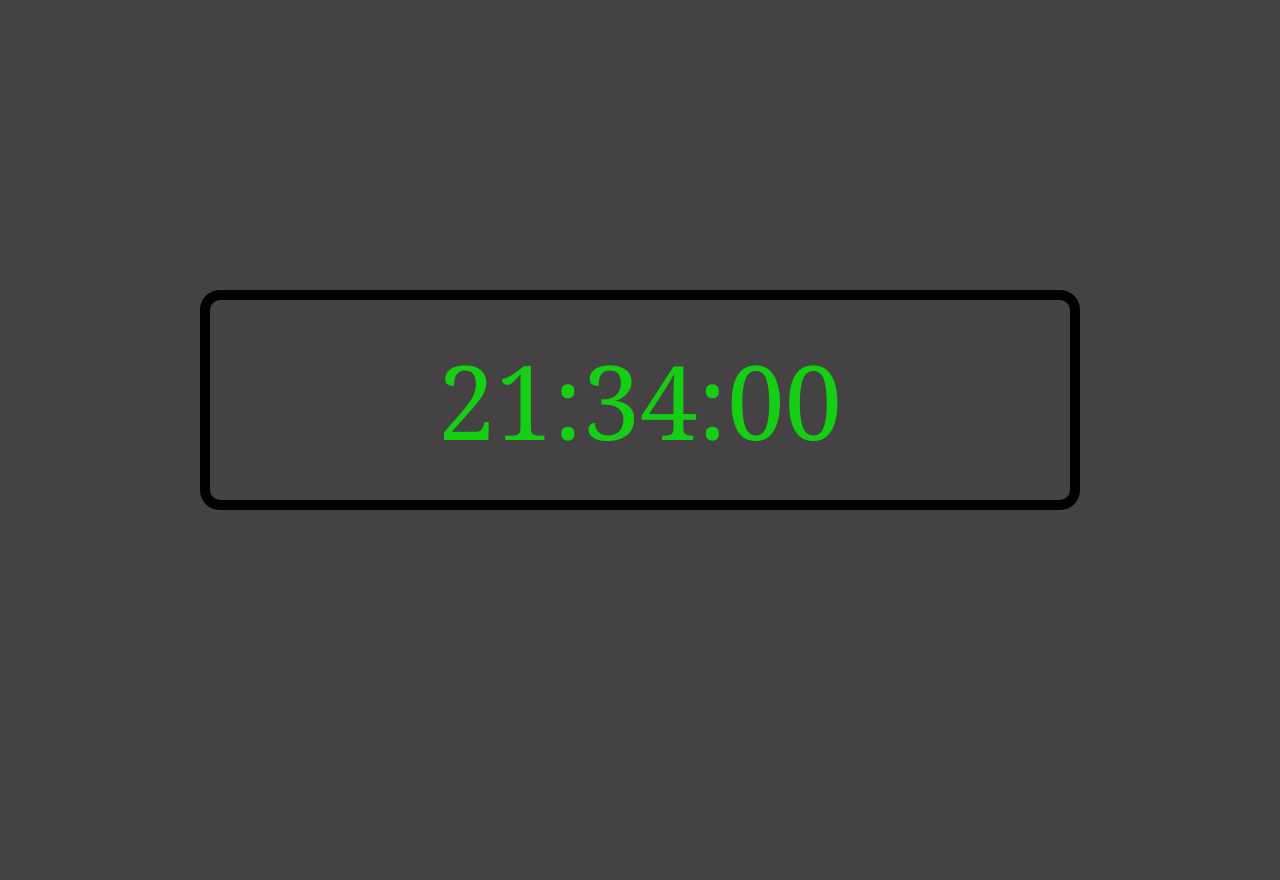
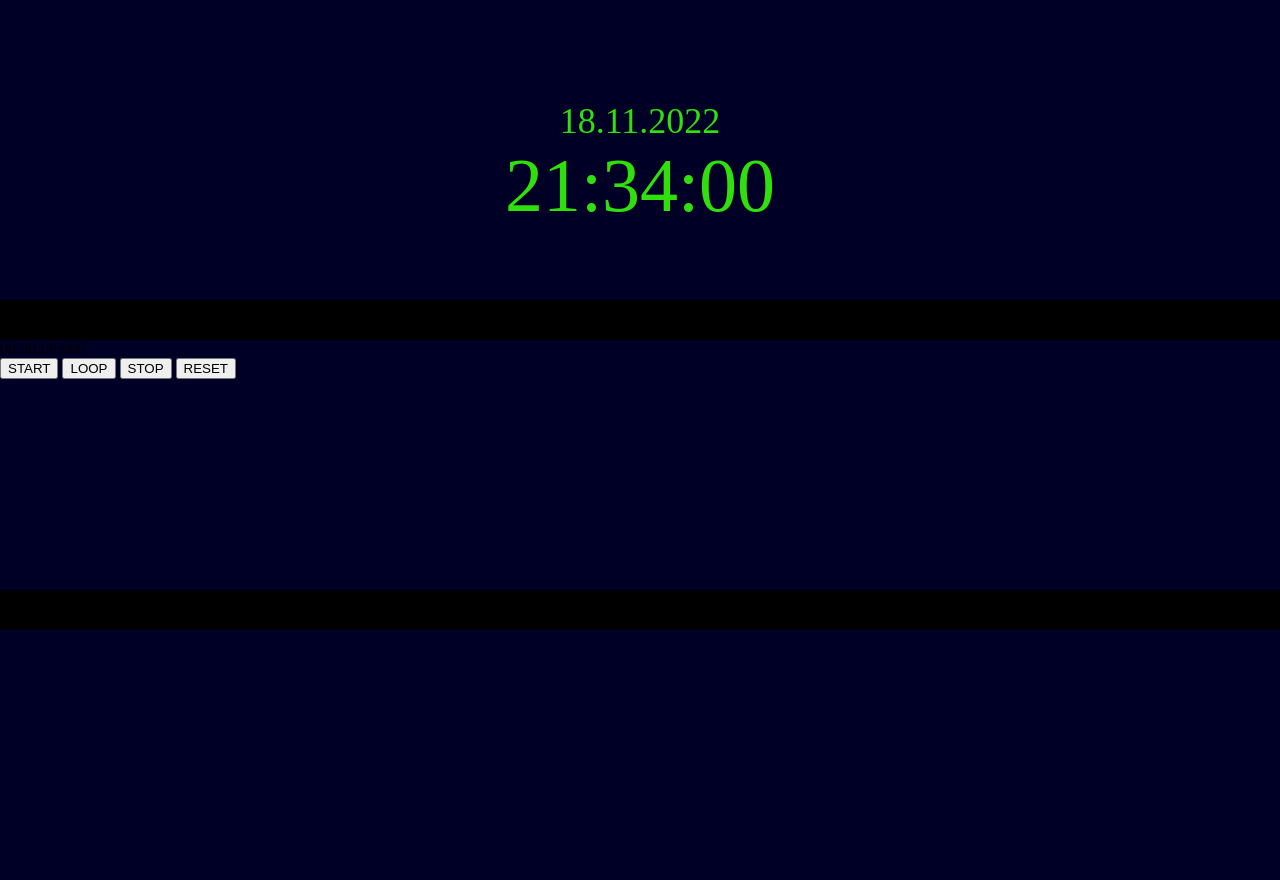
Before and after one commit to AVKydin/-Lesson11-task1, a plain HTML site: page index.html in a window 1280 px wide. Before the commit the page ends 800 px from the top, so only its background shows below. Drawn offline with Linux system fonts and the light colour scheme.

Commit message:
process HW

```diff
--- a/index.html
+++ b/index.html
@@ -27,8 +27,30 @@
 
     <!-- <div class="coutDown"></div> -->
 
-    <div class="digital-clock">12:00:00</div>
+    <!-- <div class="digital-clock">12:00:00</div> -->
 
+
+    <div class="container">
+        <div class="block-date">
+            <div class="date">ddf</div>
+            <div class="time"></div>
+        </div>
+        <!-- <div class="block"></div> -->
+        <div class="block-stopwatch">
+            <div>
+                <div>00:00:00:000</div>
+                <div>
+                    <button>START</button>
+                    <button>LOOP</button>
+                    <button>STOP</button>
+                    <button>RESET</button>
+                </div>
+            </div>
+            <div></div>
+        </div>
+        <!-- <div class="block"></div> -->
+        <div class="block-timer"></div>
+    </div>
 
     <script src="./main.js"></script>
 </body>
--- a/main.css
+++ b/main.css
@@ -1,21 +1,12 @@
-.blockTimeout,
+/* .blockTimeout,
 .blockInterval{
     width: 500px;
     padding: 10px;
     border: 1px solid #000;
     margin: 10px 0;
-}
+} */
 
-body{
-    margin: 0;
-    padding: 0;
-    background-color: rgb(68, 66, 66);
-    display: flex;
-    width: 100vw;
-    height: 100vh;
-}
-
-.digital-clock{
+/* .digital-clock{
     width: 800px;
     margin: auto;
     padding: 30px;
@@ -25,4 +16,49 @@ body{
     font-size: 103px;
     text-align: center;
     font-family: Georgia, 'Times New Roman', Times, serif;
+} */
+
+body{
+    margin: 0;
+    padding: 0;
+    background-color: rgb(0, 0, 0);
+    width: 100vw;
+    height: 100vh;
 }
+
+/* .block{
+    height: 50px;
+    background-color: ;
+} */
+
+.block-date{
+    height: 100px;
+    background-color: rgb(0, 0, 39);
+    align-items: center;
+    padding: 100px;
+}
+
+.time,
+.date{
+    color: rgb(48, 224, 13);
+    font-size: 76px;
+    margin: 0 auto;
+    display: flex;
+    justify-content: center;
+}
+
+.date{
+    font-size: 36px;
+}
+
+.block-stopwatch{
+    margin-top: 40px;
+    height: 250px;
+    background-color: rgb(0, 0, 39);
+}
+
+.block-timer{
+    margin-top: 40px;
+    height: 250px;
+    background-color: rgb(0, 0, 39);
+}
--- a/main.js
+++ b/main.js
@@ -73,9 +73,9 @@
 // console.log(d.getTime());
 // console.log(d.getTime());
 
-let setD = new Date(2022, 10, 98, 12, 00, 00);
-console.log(setD);
-console.log(setD.getTime());
+// let setD = new Date(2022, 10, 98, 12, 00, 00);
+// console.log(setD);
+// console.log(setD.getTime());
 
 
 
@@ -110,11 +110,38 @@ console.log(setD.getTime());
 // }
 // checkTime();
 
+// setInterval(() => {
+//   let dd = new Date();
+//   let hh = dd.getHours();
+//   let mm = dd.getMinutes();
+//   let ss = dd.getSeconds();
+//   if (hh < 10) {
+//     hh = `0${hh}`;
+//   }
+//   if (mm < 10) {
+//     mm = `0${mm}`;
+//   }
+//   if (ss < 10) {
+//     ss = `0${ss}`;
+//   }
+//   document.querySelector(".digital-clock").innerHTML = `${hh}:${mm}:${ss}`;
+// })
+
 setInterval(() => {
   let dd = new Date();
+  // console.log(dd);
+  let day = dd.getDate();
+  let month = dd.getMonth() + 1;
+  let year = dd.getFullYear();
+  // console.log(day);
+  // console.log(month);
+  // console.log(year);
   let hh = dd.getHours();
   let mm = dd.getMinutes();
   let ss = dd.getSeconds();
+
+
+
   if (hh < 10) {
     hh = `0${hh}`;
   }
@@ -124,5 +151,6 @@ setInterval(() => {
   if (ss < 10) {
     ss = `0${ss}`;
   }
-  document.querySelector(".digital-clock").innerHTML = `${hh}:${mm}:${ss}`;
+    document.querySelector(".time").innerHTML = `${hh}:${mm}:${ss}`;
+    document.querySelector(".date").innerHTML = `${day}.${month}.${year}`;
 })
```
